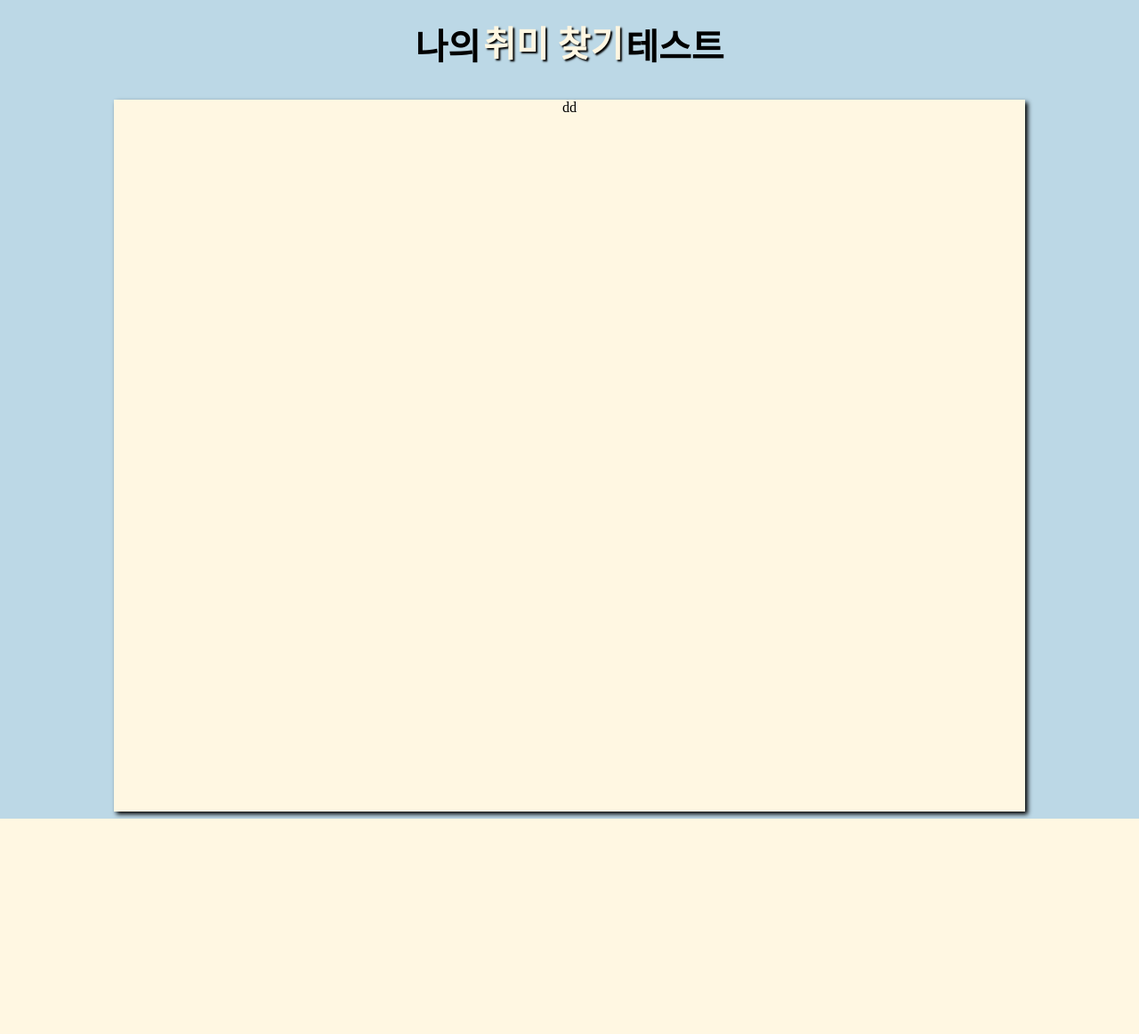
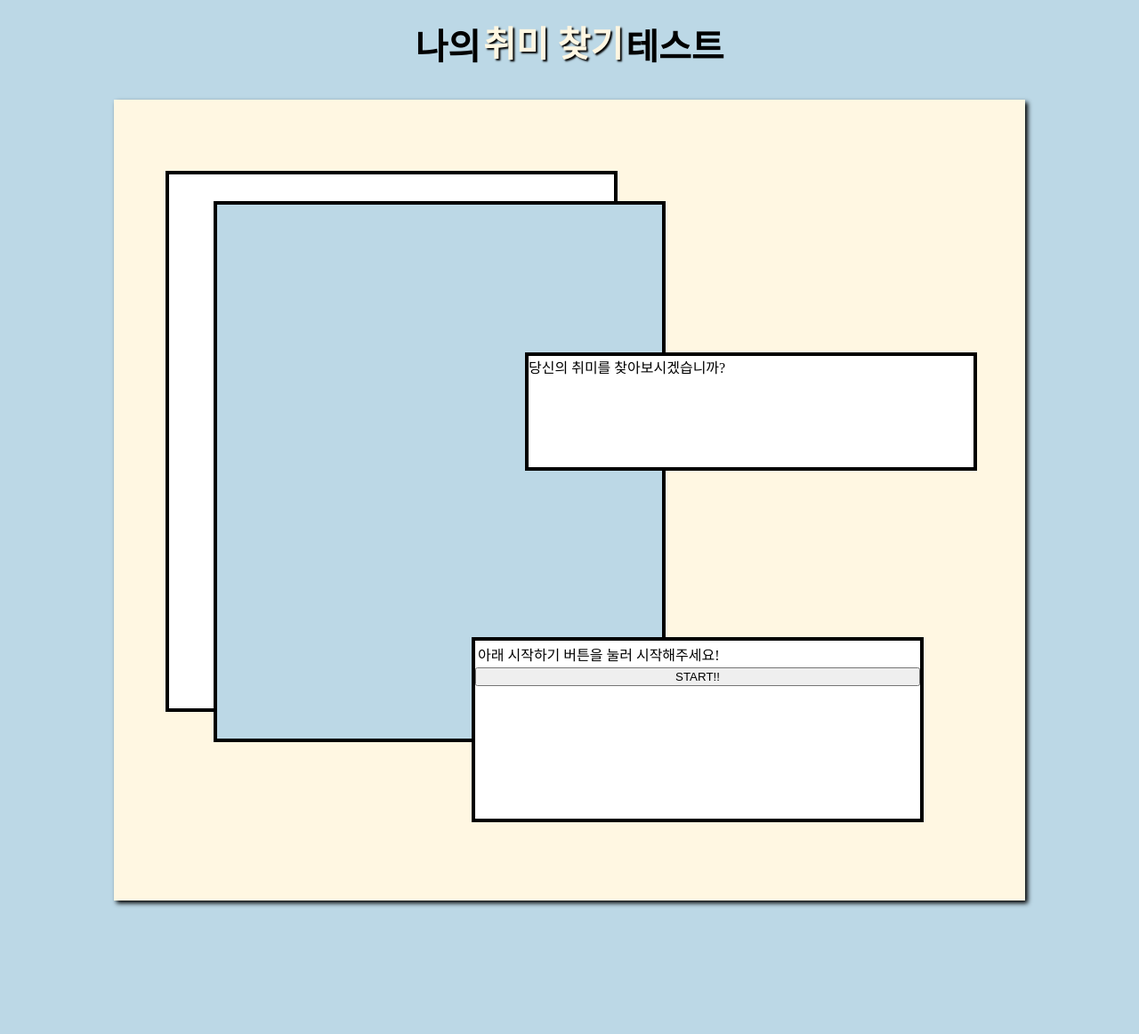
Before and after one commit to govl6113/YOLO-Day, a Django app: page / in a window 1280 px wide. Shown: the whole page at 89% size. Before the commit the page ends 920 px from the top, so only its background shows below. Run offline with Django 3.2, Linux system fonts and the light colour scheme; some libraries are stand-ins or nearby versions.

Commit message:
main 페이지 작업 및 추천시스템 구축 중

```diff
--- /dev/null
+++ b/myproject/recommand/static/css/animation.css
@@ -0,0 +1,45 @@
+@keyframs fadeIn {
+  from {
+    opacity: 0;
+  }
+  to {
+    opacity: 1;
+  }
+}
+
+@keyframes fadeOut {
+  from {
+    opacity: 1;
+  }
+  to {
+    opacity: 0;
+  }
+}
+
+@-webkit-keyframs fadeIn {
+  from {
+    opacity: 0;
+  }
+  to {
+    opacity: 1;
+  }
+}
+
+@-webkit-keyframes fadeOut {
+  from {
+    opacity: 1;
+  }
+  to {
+    opacity: 0;
+  }
+}
+
+.fadeIn {
+  animation: fadeIn;
+  animation-duration: 0.5s;
+}
+
+.fadeOut {
+  animation: fadeOut;
+  animation-duration: 0.5s;
+}
--- a/myproject/recommand/static/css/landing.css
+++ b/myproject/recommand/static/css/landing.css
@@ -14,17 +14,108 @@ p {
   margin: 18px 0px 30px;
 }
 
+.title > a {
+  display: flex;
+  flex-direction: row;
+  text-decoration: none;
+  color: #000;
+}
+
 .title-span {
   color: #fff7e2;
   text-shadow: 2px 2px 2px black;
 }
 
-section {
+/**
+* 여기부터 main
+*/
+#main {
   display: flex;
   justify-content: center;
   margin: auto;
   width: 1024px;
-  height: 800px;
+  height: 900px;
   background-color: #fff7e2;
   box-shadow: 3px 3px 5px black;
+
+  /**
+  *아래 삭제
+  */
+  margin-bottom: 150px;
 }
+
+.back,
+.front {
+  width: 500px;
+  height: 600px;
+  border: 4px solid;
+}
+
+.back {
+  position: relative;
+  top: 80px;
+  right: 200px;
+  background-color: #fff;
+}
+
+.front {
+  position: absolute;
+  top: 30px;
+  left: 50px;
+  background-color: #bcd8e6;
+}
+
+.content {
+  width: 500px;
+  height: 125px;
+  border: 4px solid;
+  position: absolute;
+  top: 200px;
+  left: 400px;
+  background-color: #fff;
+}
+
+.start {
+  display: flex;
+  flex-direction: column;
+  width: 500px;
+  height: 200px;
+  border: 4px solid;
+  position: absolute;
+  top: 520px;
+  left: 340px;
+  background-color: #fff;
+}
+
+/**
+* 여기 부터 qna
+*/
+#qna {
+  display: none;
+}
+
+.answerList:hover,
+.answerList:focus {
+  background-color: #fff7e2;
+  color: #000;
+}
+
+.status {
+  height: 20px;
+  width: 80%;
+  border-radius: 20px;
+  background-color: #fff;
+}
+
+.statusBar {
+  height: 100%;
+  border-radius: 20px;
+  background-color: red;
+}
+
+/**
+* 여기부터 result
+*/
+#result {
+  display: none;
+}
--- /dev/null
+++ b/myproject/recommand/static/js/start.js
@@ -0,0 +1,81 @@
+const main = document.querySelector("#main");
+const qna = document.querySelector("#qna");
+const result = document.querySelector("#result");
+const ENDPOINT = 12; //질문갯수
+const select = [];
+
+function goResult() {
+  qna.style.WebkitAnimation = "fadeOut 1s";
+  qna.style.animation = "fadeOut 1s";
+  setTimeout(() => {
+    result.style.WebkitAnimation = "fadeIn 1s";
+    result.style.animation = "fadeIn 1s";
+    setTimeout(() => {
+      qna.style.display = "none";
+      result.style.display = "block";
+    }, 450);
+  });
+}
+
+function addAnswer(answerText, qIdx) {
+  const a = document.querySelector(".answerBox");
+  const answer = document.querySelector("button");
+  answer.classList.add("answerList");
+  answer.classList.add("fadeIn");
+
+  /**
+   *
+   * answer.classList.add('my-3) // margin 3
+   */
+
+  a.appendChild(answer);
+  answer.innerHTML = answerText;
+
+  answer.addEventListener(
+    "click",
+    function () {
+      const chileren = document.querySelectorAll(".answerList");
+      for (let i = 0; i < chileren.length; i++) {
+        chileren[i].disabled = true;
+        chileren[i].style.WebkitAnimation = "fadeOut 0.5s";
+        chileren[i].style.animation = "fadeOut 0.5s";
+      }
+      setTimeout(() => {
+        for (let i = 0; i < chileren.length; i++) {
+          chileren[i].style.display = "none";
+        }
+        goNext(++qIdx);
+      }, 450);
+    },
+    false
+  );
+}
+
+function goNext(qIdx) {
+  if (qIdx + 1 === ENDPOINT) {
+    goResult();
+    return;
+  }
+  const q = document.querySelector("qBox");
+  q.innerHTML = qnaList[0].q;
+  for (let i in qnaList[qIdx].a) {
+    addAnswer(qnaList[qIdx].a[i].answer, qIdx);
+  }
+  const status = document.querySelector(".statusBar");
+  status.style.width = (100 / ENDPOINT) * (qIdx + 1) + "%";
+}
+
+function begin() {
+  main.style.WebkitAnimation = "fadeOut 1s";
+  main.style.animation = "fadeOut 1s";
+  setTimeout(() => {
+    qna.style.WebkitAnimation = "fadeIn 1s";
+    qna.style.animation = "fadeIn 1s";
+    setTimeout(() => {
+      main.style.display = "none";
+      qna.style.display = "block";
+    }, 450);
+    let qIdx = 0;
+    goNext(qIdx);
+  }, 450);
+}
--- a/myproject/recommand/templates/landing.html
+++ b/myproject/recommand/templates/landing.html
@@ -3,50 +3,49 @@
 
 <html lang="en">
   <head>
+    {% block extrahead %}
     <meta charset="UTF-8" />
     <meta http-equiv="X-UA-Compatible" content="IE=edge" />
     <meta name="viewport" content="width=device-width, initial-scale=1.0" />
     <link rel="stylesheet" href="{% static 'css/landing.css' %}" />
-    <title>Document</title>
+    <link rel="stylesheet" href="{% static 'css/animation.css' %}" />
+    <title>취미 추천 test</title>
+    {% endblock%}
   </head>
 
   <body>
-    {% comment %}
-    <nav>
-      <div>
-        {% if error %} {{ error }} {% endif %}
-        <!-- 로그인 실패했을 때 띄울 메시지 -->
-        {% if user.is_authenticated %} <a href="/about_me/">마이페이지</a>
-
-        <!--  -->
-        <a href="{% url 'logout' %}">로그아웃</a>
-        <!--  -->
-        {% else %}
-
-        <a href="{% url 'login' %}">로그인화면으로 가기</a> {% endif %}
-        <br />
-      </div>
-      <br />
-      <li><a href="/blog/">인테리어 커뮤니티</a></li>
-      <li><a href="/com_1/">댄스 커뮤니티</a></li>
-      <li><a href="#">러닝 커뮤니티</a></li>
-      <li><a href="#">요리 커뮤니티</a></li>
-      <li><a href="#">그림그리기 커뮤니티</a></li>
-      <li><a href="#">자전거타기 커뮤니티</a></li>
-      <li><a href="#">등산 커뮤니티</a></li>
-      <li><a href="#">스포츠 커뮤니티</a></li>
-      <li><a href="#">게임 커뮤니티</a></li>
-      <li><a href="#">카메라 커뮤니티</a></li>
-      <li><a href="#">여행 커뮤니티</a></li>
-      <li><a href="#">악기 커뮤니티</a></li>
-    </nav>
-    {% endcomment %}
     <div class="title">
-      <p>나의</p>
-      <span class="title-span"> 취미 찾기 </span>
-      <p>테스트</p>
+      <a href="/">
+        <p>나의</p>
+        <span class="title-span"> 취미 찾기 </span>
+        <p>테스트</p></a
+      >
     </div>
-
-    <section>dd</section>
+    <div class="container">
+      <section id="main">
+        <div class="back">
+          <div class="front"></div>
+          <div class="content">당신의 취미를 찾아보시겠습니까?</div>
+          <div class="start">
+            <p>아래 시작하기 버튼을 눌러 시작해주세요!</p>
+            <button type="button" class="btn" onclick="js:begin()">
+              START!!
+            </button>
+          </div>
+        </div>
+      </section>
+      <section id="qna">
+        <div class="status"><div class="statusBar"></div></div>
+        <div class="qBox"></div>
+        <div class="answerBox"></div>
+      </section>
+      <section id="result">
+        <p>당신의 결과는?!</p>
+        <div class="resultImg"></div>
+        <div class="resultImg"></div>
+        <div class="resultImg"></div>
+      </section>
+    </div>
+    <script src="././static/js/start.js" charset="utf-8"></script>
   </body>
 </html>
```
